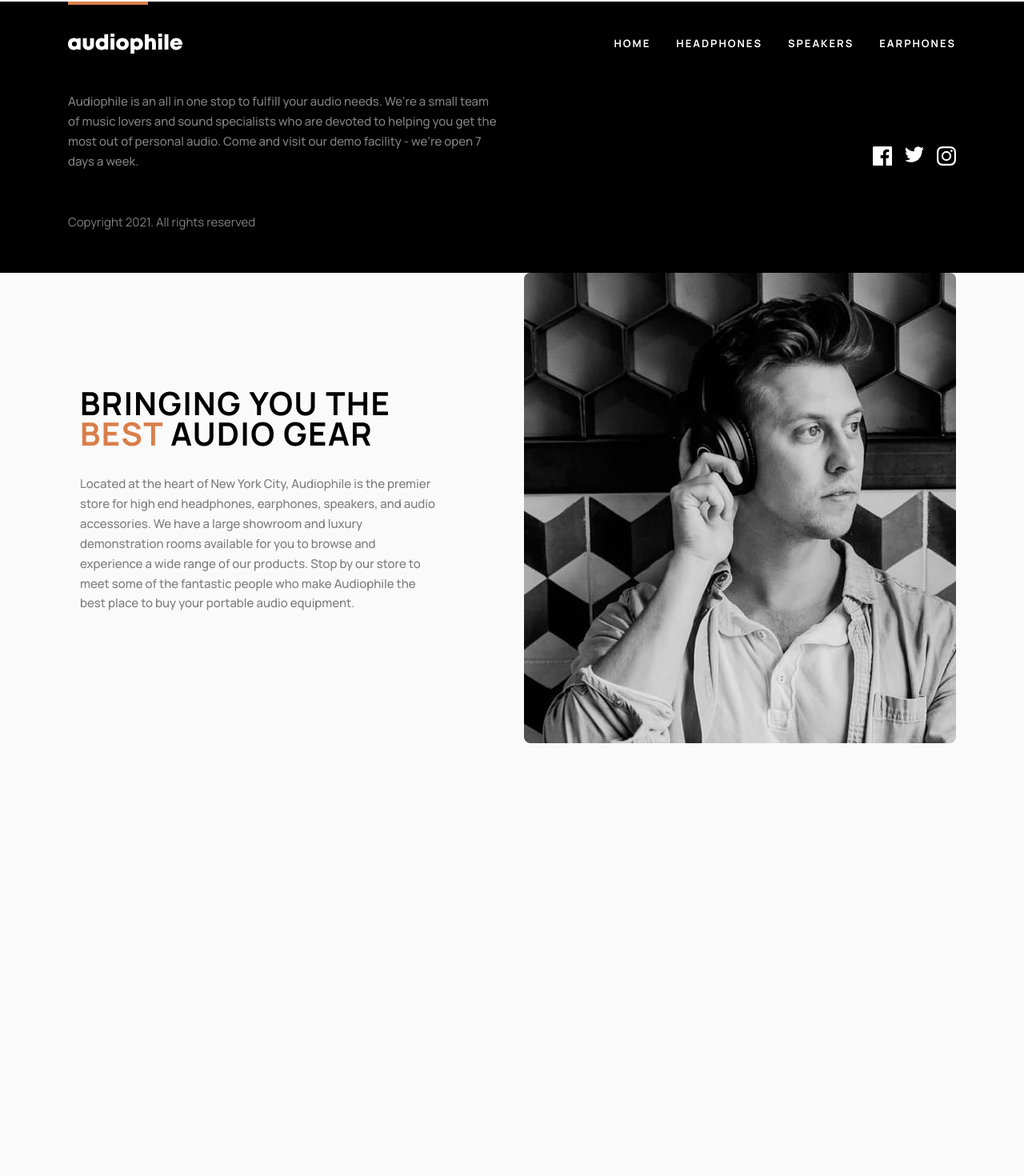
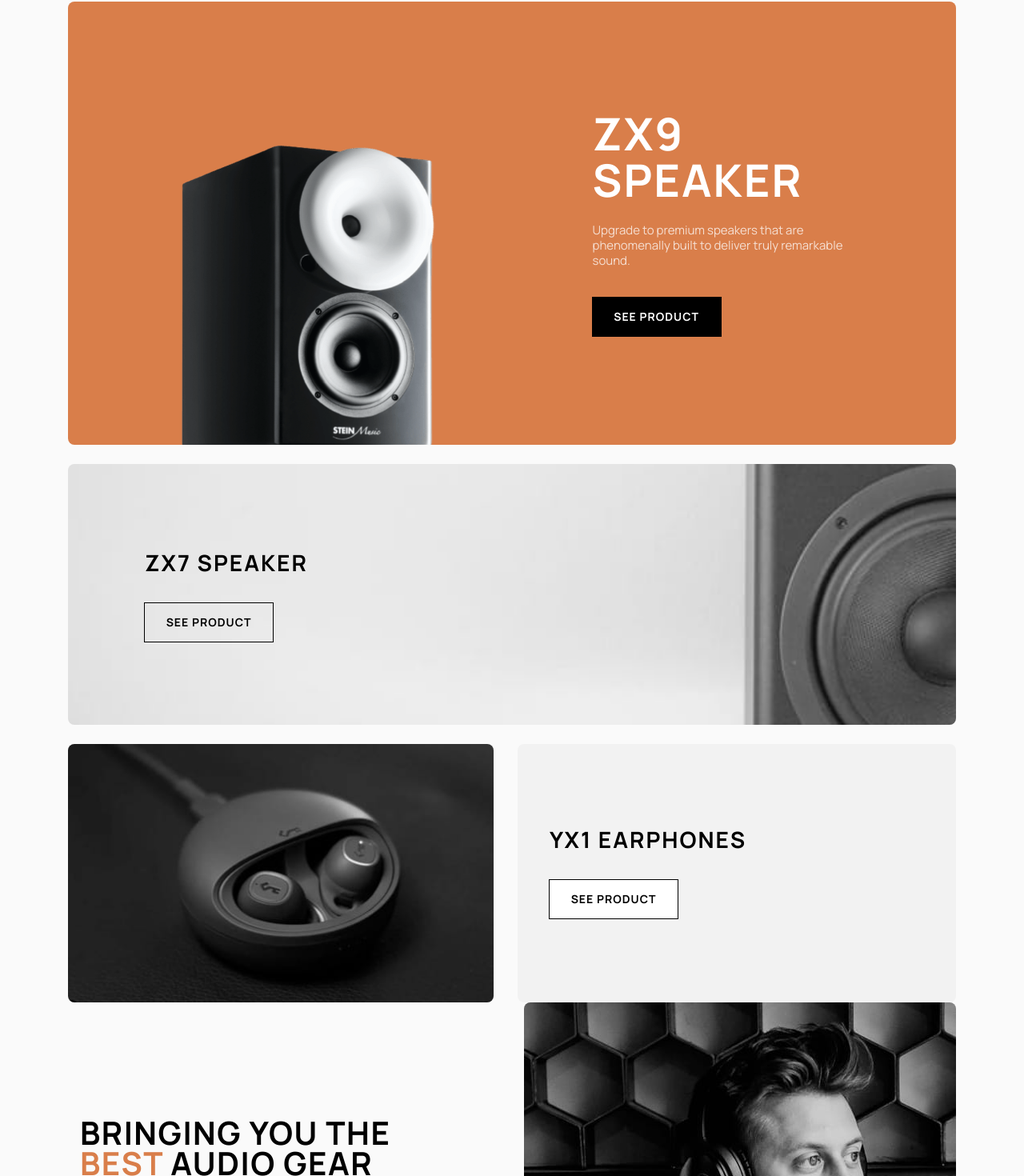
Before and after one commit to augustJH27/audiophile-website, a React (Create React App) app: page / in a window 1280 px wide. Shown: the part 838-2308 px from the top of the page at 80% size. Before the commit the page ends 1775 px from the top, so only its background shows below. Built offline with nearby package versions, Linux system fonts and the light colour scheme.

Commit message:
push new components

```diff
--- a/src/App.js
+++ b/src/App.js
@@ -2,6 +2,7 @@
 import Hero from './components/Hero/Hero';
 import Footer from './components/Footer/Footer';
 import Bringing from './components/Bringing/Bringing';
+import Hero2 from './components/Hero2/Hero2';
 import {
   BrowserRouter as Router,
   Switch,
@@ -15,8 +16,9 @@
       <Switch>
         <Route exact path='/'>
           <Hero />
+          <Hero2 />
+          <Bringing />
           <Footer />
-          <Bringing />
         </Route>
       </Switch>
     </Router>
--- /dev/null
+++ b/src/components/Hero2/Earphones_YX1.jsx
@@ -0,0 +1,75 @@
+import React from 'react';
+import { Link } from 'react-router-dom';
+import styled from 'styled-components';
+
+import EarphonesMobile from '../assets/home/mobile/image-earphones-yx1.jpg';
+import EarphonesTablet from '../assets/home/tablet/image-earphones-yx1.jpg';
+import EarphonesDesktop from '../assets/home/desktop/image-earphones-yx1.jpg';
+
+import { scrollToTop } from '../../helpers/constants';
+
+const Earphones_YX1 = () => {
+  const width = window.innerWidth;
+  return (
+    <Wrapper>
+      <ImageContainer>
+        <img
+          src={`${
+            width >= 1280
+              ? EarphonesDesktop
+              : width >= 768
+              ? EarphonesTablet
+              : EarphonesMobile
+          }`}
+          alt='earphones'
+        />
+      </ImageContainer>
+      <div className='content'>
+        <h4>yx1 earphones</h4>
+        <Link to='/product/1' className='btn-2' onClick={scrollToTop}>
+          see product
+        </Link>
+      </div>
+    </Wrapper>
+  );
+};
+
+const Wrapper = styled.div`
+  display: flex;
+  flex-direction: column;
+  gap: 1.5rem;
+  .content {
+    background-color: var(--clr-base);
+    padding: 2.5rem 1.5rem;
+    border-radius: var(--radius);
+    h4 {
+      padding-bottom: 2rem;
+    }
+  }
+  @media screen and (min-width: 768px) {
+    flex-direction: row;
+    gap: 0.6rem;
+    .content {
+      padding: 6.25rem 2.5rem;
+    }
+  }
+  @media screen and (min-width: 1280px) {
+    gap: 1.875rem;
+    .content {
+      width: 50%;
+    }
+  }
+`;
+const ImageContainer = styled.div`
+  img {
+    width: 100%;
+    height: 100%;
+    object-fit: cover;
+    border-radius: var(--radius);
+  }
+  @media screen and (min-width: 768px) {
+    max-width: 50%;
+  }
+`;
+
+export default Earphones_YX1;
--- /dev/null
+++ b/src/components/Hero2/Hero2.jsx
@@ -0,0 +1,29 @@
+import React from 'react';
+import styled from 'styled-components';
+
+import SpeakerZX9 from './Speaker_ZX9';
+import SpeakerZX7 from './Speaker_ZX7';
+import EarphonesYX1 from './Earphones_YX1';
+
+
+const Hero2 = () => {
+  return (
+    <Wrapper className='container'>
+      <h2>I am hidden, try to find me!</h2>
+      <SpeakerZX9 />
+      <SpeakerZX7 />
+      <EarphonesYX1 />
+    </Wrapper>
+  );
+};
+
+const Wrapper = styled.section`
+  display: flex;
+  flex-direction: column;
+  gap: 1.5rem;
+  h2 {
+    display: none;
+  }
+`;
+
+export default Hero2;
--- /dev/null
+++ b/src/components/Hero2/Speaker_ZX7.jsx
@@ -0,0 +1,51 @@
+import React from 'react';
+import { Link } from 'react-router-dom';
+import styled from 'styled-components';
+
+import SpeakerMobile from '../assets/home/mobile/image-speaker-zx7.jpg';
+import SpeakerTablet from '../assets/home/mobile/image-speaker-zx7.jpg';
+import SpeakerDesktop from '../assets/home/mobile/image-speaker-zx7.jpg';
+
+import { scrollToTop } from '../../helpers/constants';
+
+const Speaker_ZX7 = () => {
+  const width = window.innerWidth;
+  return (
+    <Wrapper
+      style={
+        width >= 1280
+          ? { backgroundImage: `url(${SpeakerDesktop})` }
+          : width >= 768
+          ? { backgroundImage: `url(${SpeakerTablet})` }
+          : { backgroundImage: `url(${SpeakerMobile})` }
+      }
+    >
+      <h4>zx7 speaker</h4>
+      <Link to='/product/5' className='btn-2' onClick={scrollToTop}>
+        see product
+      </Link>
+    </Wrapper>
+  );
+};
+
+const Wrapper = styled.article`
+  padding: 6.5rem 1.5rem;
+  background-size: cover;
+  background-repeat: no-repeat;
+  background-position: center;
+  border-radius: var(--radius);
+  h4 {
+    margin-bottom: 2rem;
+  }
+  a {
+    background-color: transparent;
+  }
+  @media screen and (min-width: 768px) {
+    padding: 6.5rem 3.875rem;
+  }
+  @media screen and (min-width: 1280px) {
+    padding: 6.5rem 6rem;
+  }
+`;
+
+export default Speaker_ZX7;
--- /dev/null
+++ b/src/components/Hero2/Speaker_ZX9.jsx
@@ -0,0 +1,126 @@
+import React from 'react';
+import styled from 'styled-components';
+import { Link } from 'react-router-dom';
+
+import SpeakerMobile from '../assets/home/mobile/image-speaker-zx9.png';
+import SpeakerTablet from '../assets/home/mobile/image-speaker-zx9.png';
+import SpeakerDesktop from '../assets/home/mobile/image-speaker-zx9.png';
+
+import { scrollToTop } from '../../helpers/constants';
+
+const Speaker_ZX9 = () => {
+  const width = window.innerWidth;
+  return (
+    <Wrapper className='speaker-zx9'>
+      <img
+        src={`${
+          width >= 1280
+            ? SpeakerDesktop
+            : width >= 768
+            ? SpeakerTablet
+            : SpeakerMobile
+        }`}
+        alt='speaker'
+      />
+      <Container>
+        <h3>zx9 speaker</h3>
+        <p>
+          Upgrade to premium speakers that are phenomenally built to deliver
+          truly remarkable sound.
+        </p>
+        <Link to='/product/6' className='btn-2' onClick={scrollToTop}>
+          see product
+        </Link>
+      </Container>
+    </Wrapper>
+  );
+};
+
+const Wrapper = styled.article`
+  position: relative;
+  padding: 3.5rem 2.25rem;
+  background-color: var(--clr-primary-1);
+  border-radius: var(--radius);
+  color: var(--clr-white);
+  text-align: center;
+  overflow: hidden;
+  img {
+    margin-bottom: 2rem;
+    position: relative;
+    max-width: 10rem;
+  }
+  @media screen and (min-width: 768px) {
+    img {
+      max-width: 12.5rem;
+      margin-bottom: 4rem;
+    }
+  }
+  @media screen and (min-width: 1280px) {
+    padding: 8.5rem;
+    img {
+      max-width: 24rem;
+      position: absolute;
+      bottom: -4.75rem;
+      left: 8.75rem;
+    }
+  }
+`;
+
+const Container = styled.div`
+  h3 {
+    position: relative;
+    text-transform: uppercase;
+    margin: 0 auto;
+    font-size: 2.25rem;
+    font-weight: bold;
+    letter-spacing: var(--ls-h6);
+    margin-bottom: 1.5rem;
+    max-width: 70%;
+  }
+  p {
+    position: relative;
+    opacity: 0.75;
+    line-height: var(--lh-mili);
+    margin-bottom: 1.5rem;
+  }
+  a {
+    position: relative;
+    background-color: var(--clr-black);
+    color: var(--clr-white);
+    &:hover {
+      background-color: var(--clr-grey-2);
+      outline-color: var(--clr-grey-2);
+    }
+  }
+  @media screen and (min-width: 768px) {
+    h3 {
+      max-width: 45%;
+      font-size: var(--fs-h1);
+      letter-spacing: var(--ls-h1);
+      line-height: var(--lh-h1);
+    }
+    p {
+      margin: 0 auto;
+      margin-bottom: 2.25rem;
+      max-width: 45%;
+    }
+  }
+  @media screen and (min-width: 1280px) {
+    margin-left: auto;
+    max-width: 38%;
+    text-align: left;
+    h3 {
+      max-width: 100%;
+      font-size: var(--fs-h1);
+      letter-spacing: var(--ls-h1);
+      line-height: var(--lh-h1);
+    }
+    p {
+      margin: 0 auto;
+      margin-bottom: 2.25rem;
+      max-width: 100%;
+    }
+  }
+`;
+
+export default Speaker_ZX9;
```
Also changed, not shown: src/components/CatalogCard/CatalogCard.jsx (added), src/components/CatalogCard/Each.jsx (added), src/components/CatalogCard/Earphone.jsx (added), src/components/CatalogCard/Headphone.jsx (added), src/components/CatalogCard/Speaker.jsx (added), src/pages/LandingPage.jsx (renamed from src/pages/LandingPage.js).
